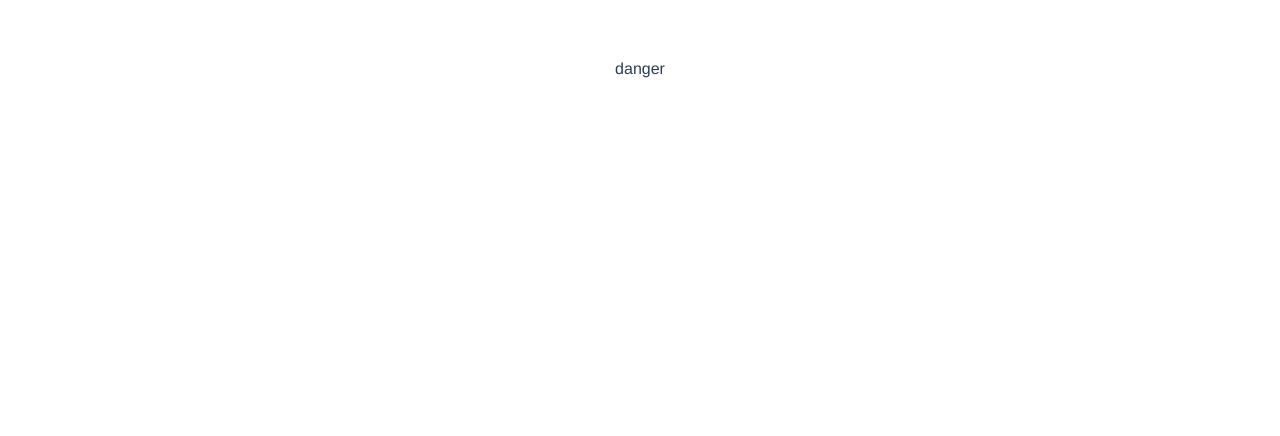
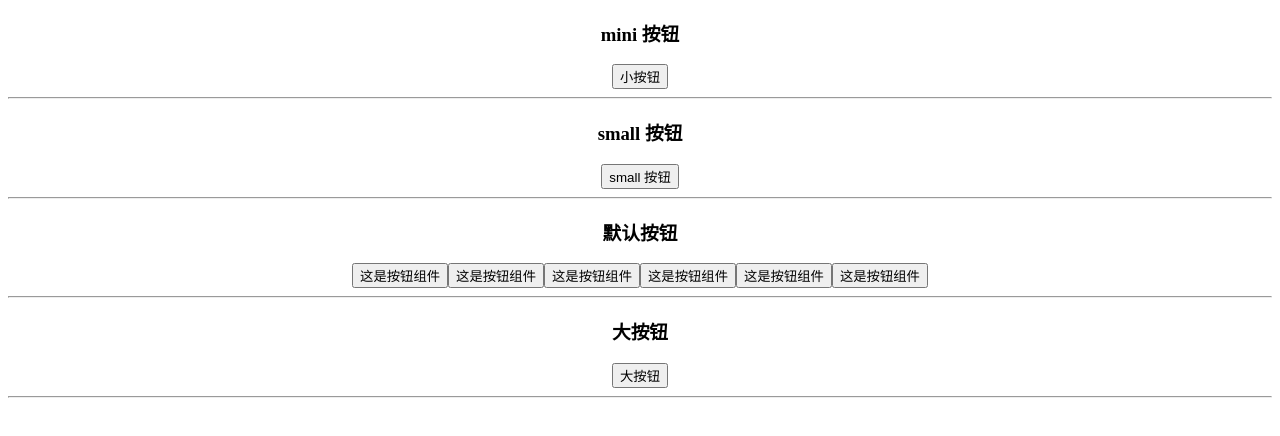
Before and after one commit to lxqddd/xy-ui, a Vue app: page / in a window 1280 px wide. Shown: the top 436 px of the page. Built offline with nearby package versions, Linux system fonts and the light colour scheme; the HTML template or start-up script is replaced by a standard one.

Commit message:
feat: 组件编写，配置单元测试

```diff
--- a/src/App.vue
+++ b/src/App.vue
@@ -1,18 +1,70 @@
 <template>
-  <Button type="danger" />
+  <div id="app">
+    <h3>mini 按钮</h3>
+    <Button size="mini">
+      小按钮
+    </Button>
+    <hr>
+    <h3>small 按钮</h3>
+    <Button size="sm">
+      small 按钮
+    </Button>
+    <hr>
+    <h3>
+      默认按钮
+    </h3>
+    <Button type="default">
+      这是按钮组件
+    </Button>
+    <Button
+      type="primary"
+      disabled
+      @click="handleClick"
+    >
+      这是按钮组件
+    </Button>
+    <Button
+      type="info"
+      :block="true"
+    >
+      这是按钮组件
+    </Button>
+    <Button
+      type="success"
+      :ghost="true"
+    >
+      这是按钮组件
+    </Button>
+    <Button type="warning">
+      这是按钮组件
+    </Button>
+    <Button type="danger">
+      这是按钮组件
+    </Button>
+    <hr>
+    <h3>大按钮</h3>
+    <Button
+      size="lg"
+      @hover="handleHover"
+    >
+      大按钮
+    </Button>
+    <hr>
+  </div>
 </template>
 
 <script lang="ts" setup>
 import Button from './components/button/button.vue'
+const handleClick = (e: MouseEvent) => {
+  console.log(e)
+}
+const handleHover = (e: MouseEvent) => {
+  console.log(e)
+}
 </script>
 
-<style lang="scss">
+<style lang="scss" scoped>
 #app {
-  font-family: Avenir, Helvetica, Arial, sans-serif;
-  -webkit-font-smoothing: antialiased;
-  -moz-osx-font-smoothing: grayscale;
   text-align: center;
-  color: #2c3e50;
-  margin-top: 60px;
 }
 </style>
--- a/src/components/button/_style.scss
+++ b/src/components/button/_style.scss
@@ -1,3 +1,53 @@
-.button {
-  background-color: $primary;
+.xy-button {
+  position: relative;
+  display: inline;
+  outline: none;
+  line-height: $btn-line-height;
+  text-align: center;
+  vertical-align: middle;
+  white-space: nowrap;
+  background: none;
+  border: $btn-border-width solid transparent;
+  cursor: pointer;
+  box-shadow: $btn-box-shadow;
+  @each $key, $val in $btn-sizes {
+    &-#{$key} {
+      @if $key == 'mini' {
+        @include button-size($btn-padding-y-mini, $btn-padding-x-mini, $btn-font-size-mini, $border-radius-mini);
+      } @else if $key == 'sm' {
+        @include button-size($btn-padding-y-sm, $btn-padding-x-sm, $btn-font-size-sm, $border-radius-sm);
+      } @else if $key == 'default' {
+        @include button-size($btn-padding-y, $btn-padding-x, $btn-font-size, $border-radius);
+      } @else {
+        @include button-size($btn-padding-y-lg, $btn-padding-x-lg, $btn-font-size-lg, $border-radius-lg);
+      }
+    }
+  }
+  @include button-size($btn-padding-y, $btn-padding-x, $btn-font-size, $border-radius);
+  transition: $btn-transition;
+  @each $key, $val in $btn-types {
+    &-#{$key} {
+      @if $key == 'default' {
+        @include button-style($val, $gray-300, $gray-600)
+      } @else {
+        @include button-style($val, $val, $white)
+      }
+    }
+    &.ghost-#{$key} {
+      background: transparent;
+      color: $val;
+    }
+  }
+  &-disabled,
+  &[disabled] {
+    cursor: not-allowed;
+    opacity: $btn-disabled-opacity;
+    box-shadow: none;
+    > * {
+      pointer-events: none;
+    }
+  }
+  &-block {
+    display: block;
+  }
 }
--- a/src/components/button/button.vue
+++ b/src/components/button/button.vue
@@ -1,17 +1,74 @@
 <template>
-  <div class="button">
-    {{ props.type }}
-  </div>
+  <button
+    :class="classes"
+    @click="handleClick"
+  >
+    <slot />
+  </button>
 </template>
 
 <script lang="ts" setup>
-import { defineProps } from 'vue'
+import { defineProps, withDefaults, defineEmits } from 'vue'
+import classNames from 'classnames'
 
-export type buttonType = 'primary' | 'info' | 'success' | 'warning' | 'danger'
+/** 按钮类型 */
+export type ButtonType = 'default' | 'primary' | 'info' | 'success' | 'warning' | 'danger'
+/** 按钮尺寸 */
+export type SizeType = 'mini' | 'sm' | 'default' | 'lg'
 export interface IButtonPropsType {
-  type: buttonType
+  type?: ButtonType
+  size?: SizeType
+  /** 自定义类名 */
+  className?: string
+  /** 是否显示为块级元素 */
+  block?: boolean
+  /** 是否禁用 */
+  disabled?: boolean
+  /** 按钮是否为圆形 */
+  circle?: boolean
+  /** 按钮颜色 */
+  color?: string
+  /** 按钮是否透明 */
+  ghost?: boolean
+  /** 按钮中图标的位置 */
+  iconPlacement?: 'left' | 'right'
+  /** 按钮是否在加载状态 */
+  loading?: boolean
+  /** 是否展示为文本按钮 */
+  text?: boolean
+  /** 按钮文本颜色 */
+  textColor?: string
 }
 
-const props = defineProps<IButtonPropsType>()
-console.log(props.type)
+const props = withDefaults(defineProps<IButtonPropsType>(), {
+  type: 'primary',
+  size: 'default',
+  className: '',
+  block: false,
+  disabled: false,
+  circle: false,
+  color: '',
+  ghost: false,
+  iconPlacement: 'left',
+  loading: false,
+  text: false,
+  textColor: ''
+})
+const classes = classNames('xy-button', props.className, {
+  [`xy-button-${props.type}`]: props.type,
+  [`xy-button-${props.size}`]: props.size,
+  'xy-button-block': props.block,
+  'xy-button-disabled': props.disabled,
+  'xy-button-circle': props.circle,
+  [`ghost-${props.type}`]: props.ghost,
+  'xy-button-text': props.text
+})
+
+const emits = defineEmits(['click'])
+
+const handleClick = (e: MouseEvent) => {
+  if (props.disabled) return
+  e.preventDefault()
+  emits('click', e)
+}
 </script>
--- a/src/styles/index.scss
+++ b/src/styles/index.scss
@@ -4,5 +4,8 @@
 // layout
 @import './reboot';
 
+// mixin
+@import './mixin';
+
 // button
 @import '../components/button/style';
--- a/tsconfig.json
+++ b/tsconfig.json
@@ -12,7 +12,8 @@
     "sourceMap": true,
     "baseUrl": ".",
     "types": [
-      "webpack-env"
+      "webpack-env",
+      "jest"
     ],
     "paths": {
       "@/*": [
```
Also changed, not shown: jest.config.js (added, +12 -0 lines), package.json (+7 -2 lines), src/styles/_mixin.scss (added, +35 -0 lines), src/styles/_variables.scss (+68 -1 lines), 2 other files (tests, documents, lock files or other folders).
